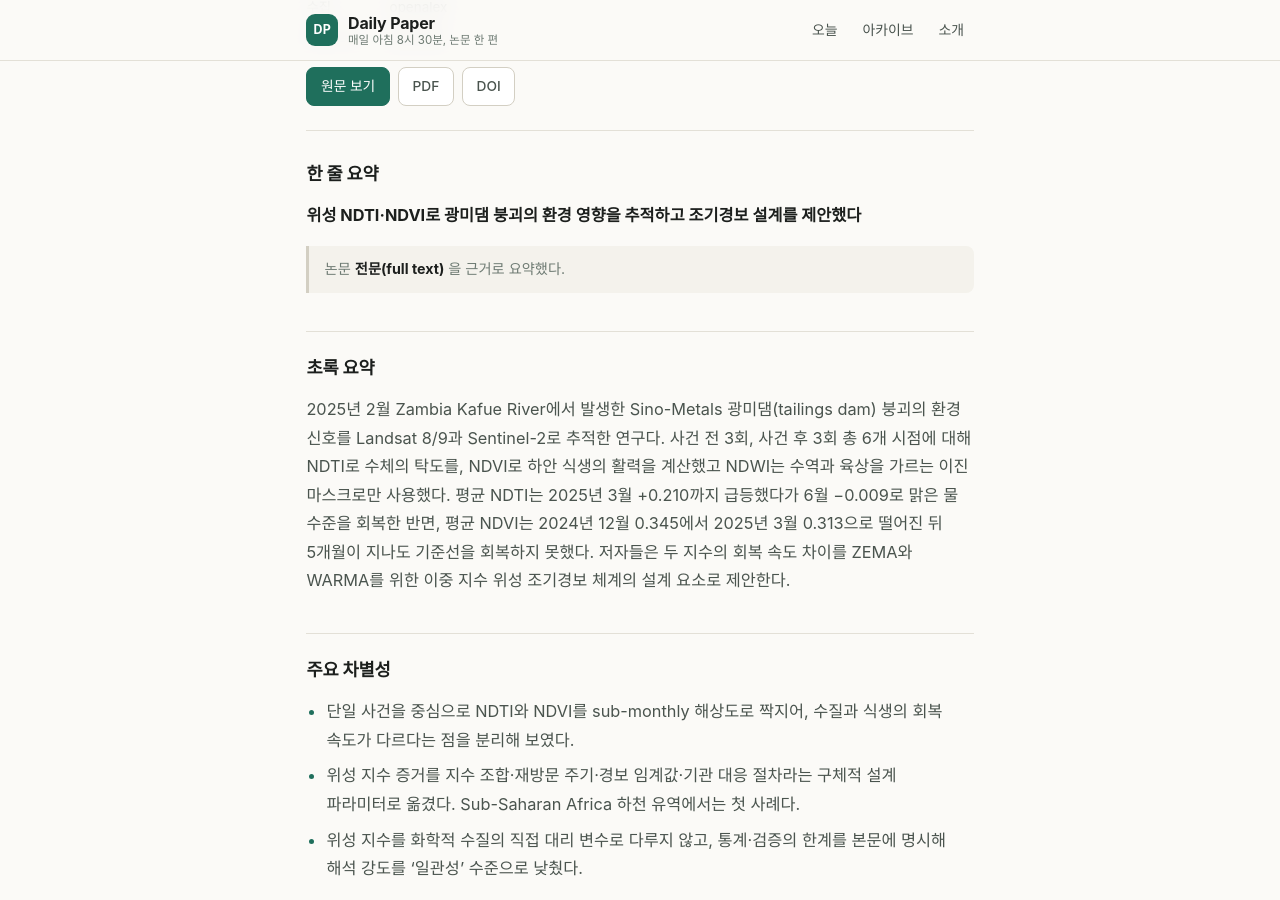
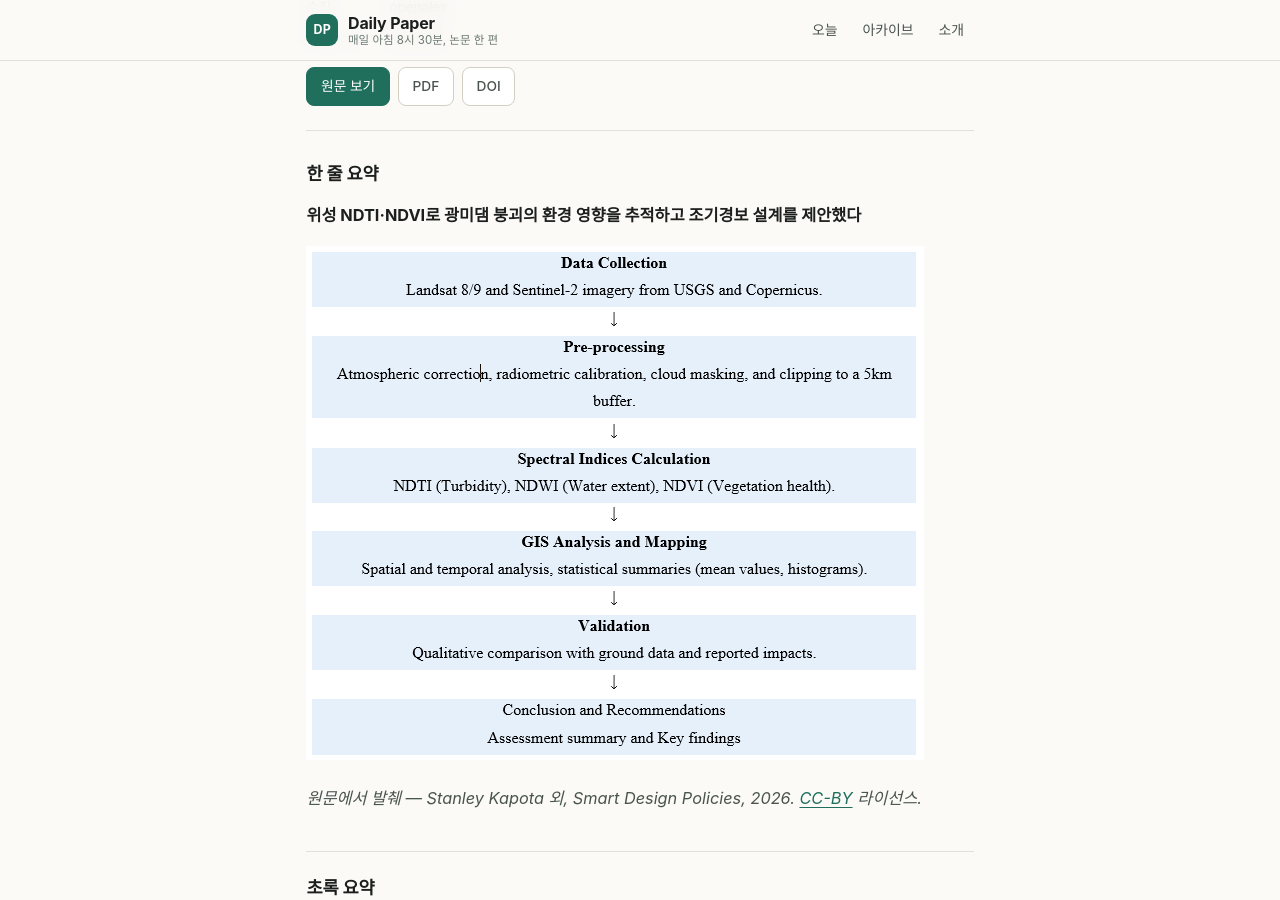
Before and after one commit to dbkim-geo/daily-paper, a Jekyll site: the page built from _posts/2026-08-19-gis-and-remote-sensing-based-assessment-and-mapping-of.md, in a window 1280 px wide and 900 px high, scrolled down 398 px. Built offline with Jekyll 4.4.1, drawn with Linux system fonts in a browser that asks for light colours; some of the changed text lies outside the part shown.

Commit message:
post: 기존 포스트에 원문 키워드·대표 그림 소급 적용
렌더링 변경은 새 포스트에만 적용되므로, 먼저 올린 두 편을 현재 템플릿으로
다시 렌더링했다. 포스트 본문에서 요약을 되읽어 복원하고 원문 PDF를 다시 받아
저자 키워드와 대표 그림을 붙였다. 요약 내용은 그대로다.

- Kafue: 저자 키워드 8개, 방법론 흐름도
- Quantum: 저자 키워드 없음(arXiv 판본), EuroSAT 샘플 그리드
- '전문을 근거로 요약했다' 문구 제거

```diff
--- a/_posts/2026-08-19-gis-and-remote-sensing-based-assessment-and-mapping-of.md
+++ b/_posts/2026-08-19-gis-and-remote-sensing-based-assessment-and-mapping-of.md
@@ -20,13 +20,25 @@
   - "Sentinel-2"
   - "Landsat 8/9"
   - "water quality monitoring"
+paper_keywords:
+  - "GIS"
+  - "Remote Sensing"
+  - "Water Pollution"
+  - "Kafue River"
+  - "NDVI"
+  - "NDTI"
+  - "Smart Environmental Monitoring"
+  - "Zambia"
+figure: "/assets/figures/2026-08-19-gis-and-remote-sensing-based-assessment-and-mapping-of.png"
 ---
 
 ## 한 줄 요약
 
 **위성 NDTI·NDVI로 광미댐 붕괴의 환경 영향을 추적하고 조기경보 설계를 제안했다**
 
-> 논문 **전문(full text)** 을 근거로 요약했다.
+![원문 대표 그림]({{ '/assets/figures/2026-08-19-gis-and-remote-sensing-based-assessment-and-mapping-of.png' | relative_url }})
+
+*원문에서 발췌 — Stanley Kapota 외, Smart Design Policies, 2026. [CC-BY](https://creativecommons.org/licenses/) 라이선스.*
 
 ## 초록 요약
 
@@ -73,6 +85,10 @@
 
 무료 위성 자료만으로 오염 사건의 급성 영향과 잔류 영향을 나누어 보는 방법, 그리고 그것을 실제 규제 절차로 옮기는 설계가 함께 담겨 있다. 환경 모니터링 체계나 이상 탐지 파이프라인을 설계할 때, 지수 선택과 임계값 설정의 근거뿐 아니라 위성 지수로는 말할 수 없는 것의 경계까지 참고할 만하다.
 
+## 원문 키워드
+
+`GIS`, `Remote Sensing`, `Water Pollution`, `Kafue River`, `NDVI`, `NDTI`, `Smart Environmental Monitoring`, `Zambia`
+
 ## 원문 링크
 
 - 원문: [https://doi.org/10.38027/smart.v3n1-10](https://doi.org/10.38027/smart.v3n1-10)
```
Also changed, not shown: _posts/2026-08-19-quantum-inspired-unitary-pooling-for-multispectral.md (+4 -1 lines), assets/figures/2026-08-19-gis-and-remote-sensing-based-assessment-and-mapping-of.png (added), assets/figures/2026-08-19-quantum-inspired-unitary-pooling-for-multispectral.png (added).
